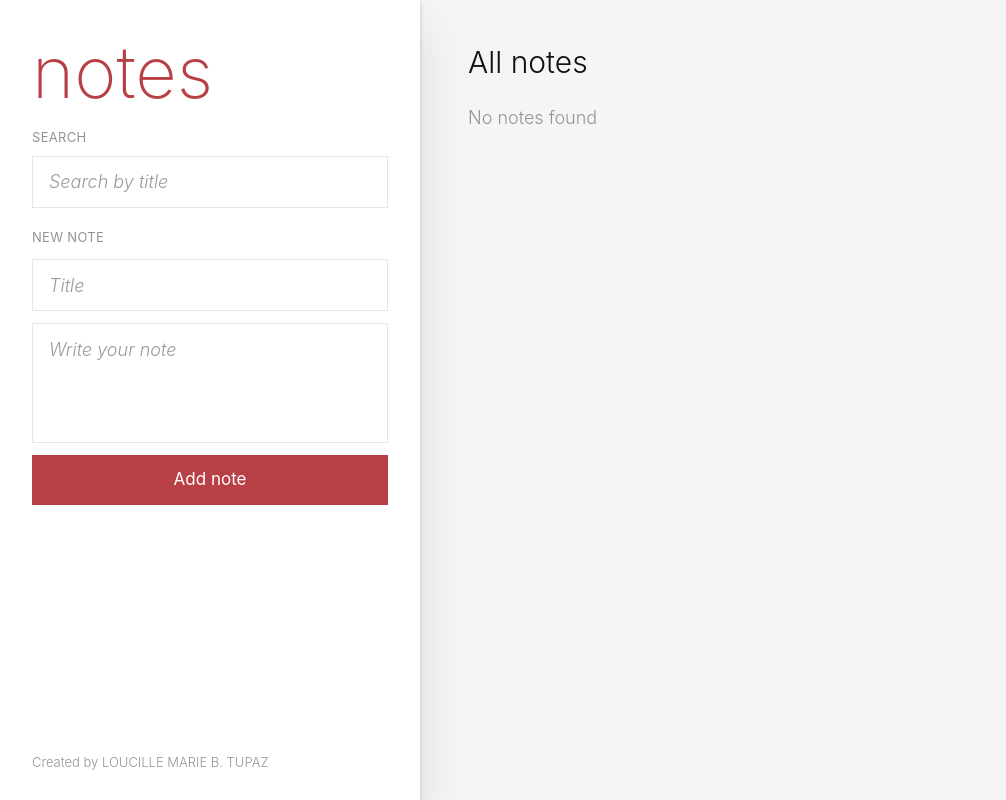
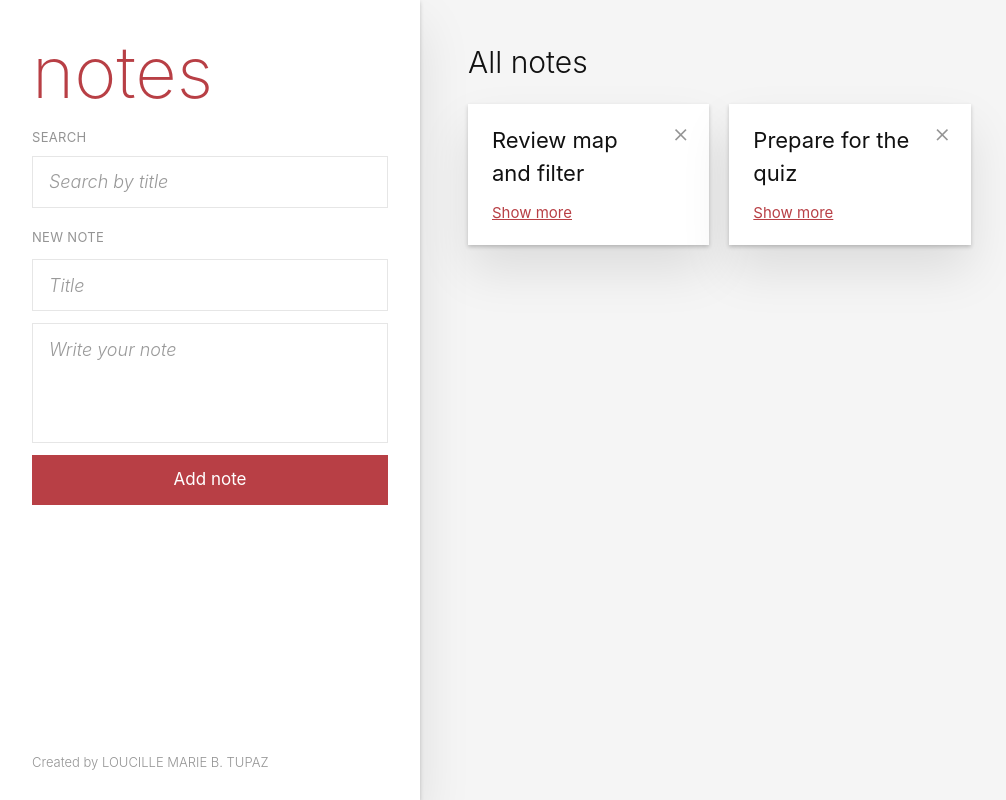
Before and after one commit to LoucilleMarieTupaz/csit340G7-notes, a React (Vite) app: page / in a window 1280 px wide. Shown: the whole page, without its empty margins (0-1006 px from the left). Built offline with nearby package versions, Linux system fonts and the light colour scheme.

Commit message:
feat: load saved notes with lazy initialization

```diff
--- a/src/components/Notes.jsx
+++ b/src/components/Notes.jsx
@@ -1,8 +1,24 @@
 import NoteCard from './NoteCard.jsx'
 import { useEffect, useState } from 'react'
 
+const startingNotes = [
+  {
+    id: 1,
+    title: 'Review map and filter',
+    body: 'Redo the TodoMVC steps without looking at the guide.',
+  },
+  {
+    id: 2,
+    title: 'Prepare for the quiz',
+    body: 'Practice writing one handler for many inputs.',
+  },
+]
+
 function Notes() {
-    const [notes, setNotes] = useState([])
+    const [notes, setNotes] = useState(() => {
+        const saved = localStorage.getItem('notes')
+        return saved ? JSON.parse(saved) : startingNotes
+    })
     const [form, setForm] = useState({
         title: '',
         body: '',
```
